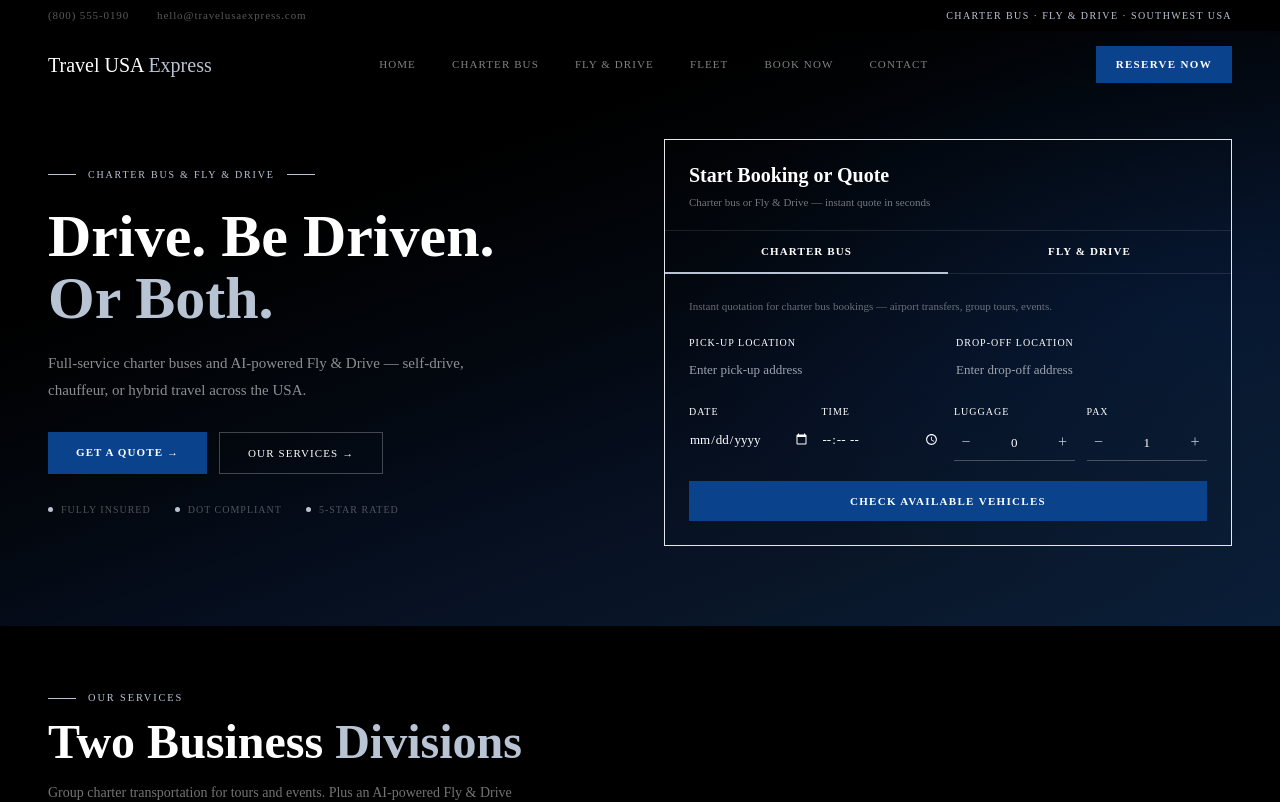
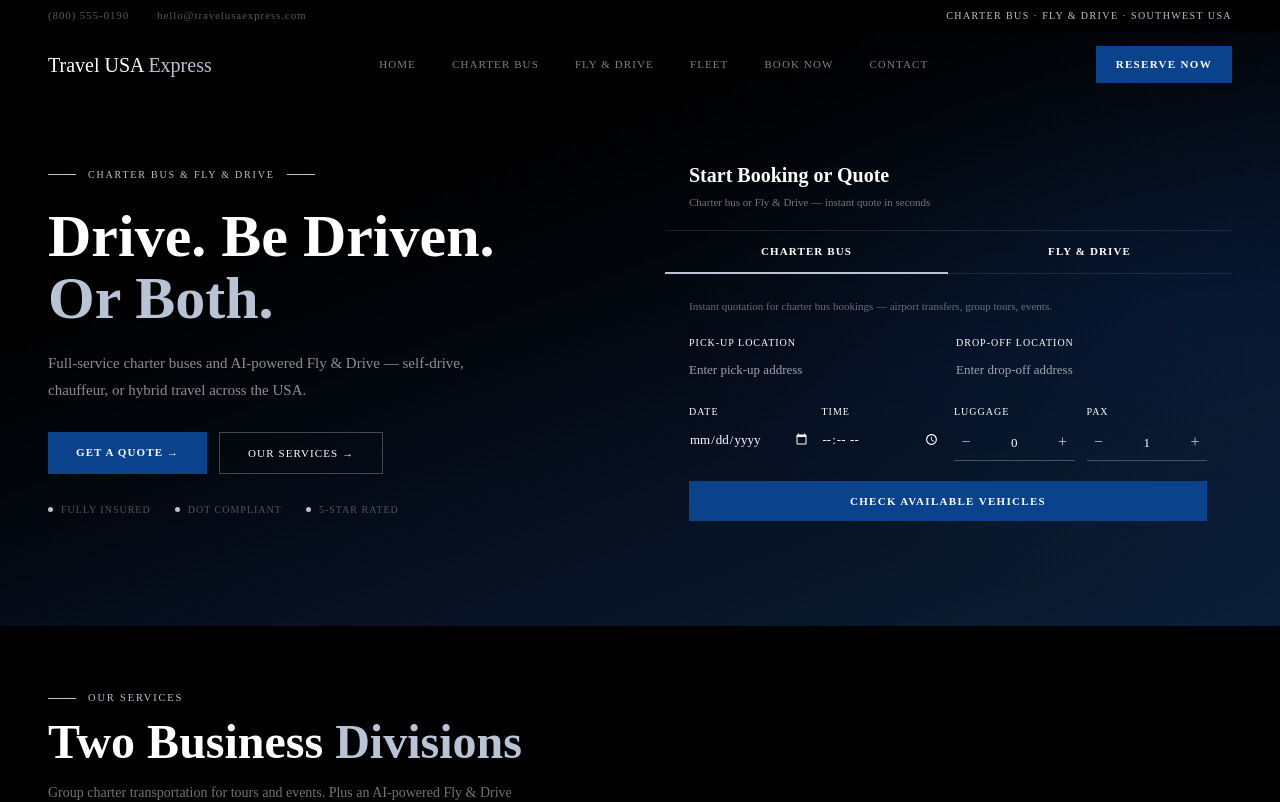
Before and after one commit to annielam0623/Transportation-Website, a Next.js app: page / in a window 1280 px wide. Shown: the top 802 px of the page. Built offline with nearby package versions, Linux system fonts and the light colour scheme.

Commit message:
change the qoute card hold border color

```diff
--- a/src/components/sections/HeroSection.tsx
+++ b/src/components/sections/HeroSection.tsx
@@ -113,7 +113,7 @@
               <button onClick={() => setSuccess(false)} className="mt-4 text-[#B8C4D4] text-sm underline">Submit another</button>
             </div>
           ) : (
-            <div className="border border-white/18 overflow-hidden">
+            <div className="border border-white/0 overflow-hidden">
               {/* Card header */}
               <div className="px-6 py-5 border-b border-white/10">
                 <div className="font-serif text-[20px] font-bold text-white mb-1">Start Booking or Quote</div>
```
